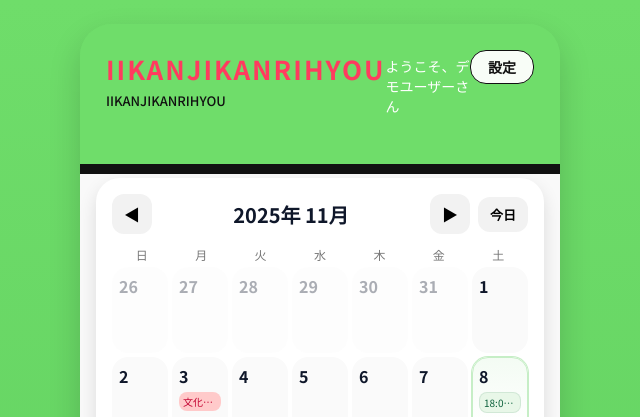
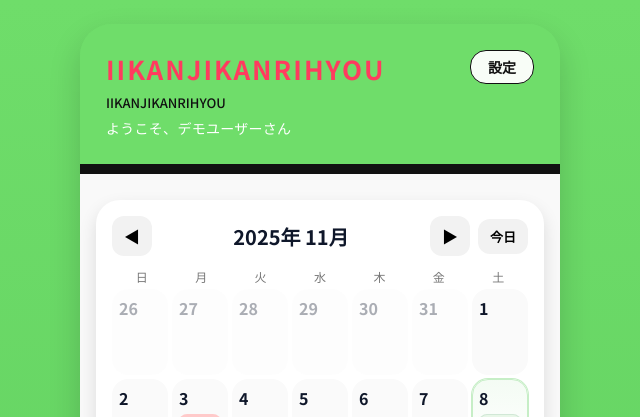
Before and after one commit to gutti-misdo/matsukai_mao, a PHP site: page /home.php in a window 1280 px wide. Shown: the top 417 px of the page, without its empty margins (320-960 px from the left). Run offline with PHP 8.4, Linux system fonts and the light colour scheme; a user stored in the database is signed in; data comes from the database, SQL or seed files in the repository.

Commit message:
Adjust welcome text layout on home header

```diff
--- a/home-page/css/app.css
+++ b/home-page/css/app.css
@@ -159,13 +159,7 @@
 .header__title {
   display: flex;
   flex-direction: column;
-  gap: 4px;
-}
-
-.header__user {
-  font-size: 14px;
-  margin-top: 6px;
-  color: #fff;
+  gap: 6px;
 }
 
 .header__title-main {
@@ -180,6 +174,13 @@
   color: #111;
   text-transform: uppercase;
   font-weight: 500;
+}
+
+.header__welcome {
+  font-size: 14px;
+  color: #fff;
+  white-space: nowrap;
+  letter-spacing: 0.02em;
 }
 
 .settings-button {
--- a/home-page/home.php
+++ b/home-page/home.php
@@ -29,9 +29,7 @@
             <div class="header__title">
                 <span class="header__title-main">IIKANJIKANRIHYOU</span>
                 <span class="header__title-sub">iikanjikanrihyou</span>
-            </div>
-            <div class="header__user">
-                ようこそ、<?php echo htmlspecialchars($userName, ENT_QUOTES, 'UTF-8'); ?>さん
+                <span class="header__welcome">ようこそ、<?php echo htmlspecialchars($userName, ENT_QUOTES, 'UTF-8'); ?>さん</span>
             </div>
             <a class="settings-button" href="./settings.php" aria-label="設定ページへ">
                 <span>設定</span>
```
